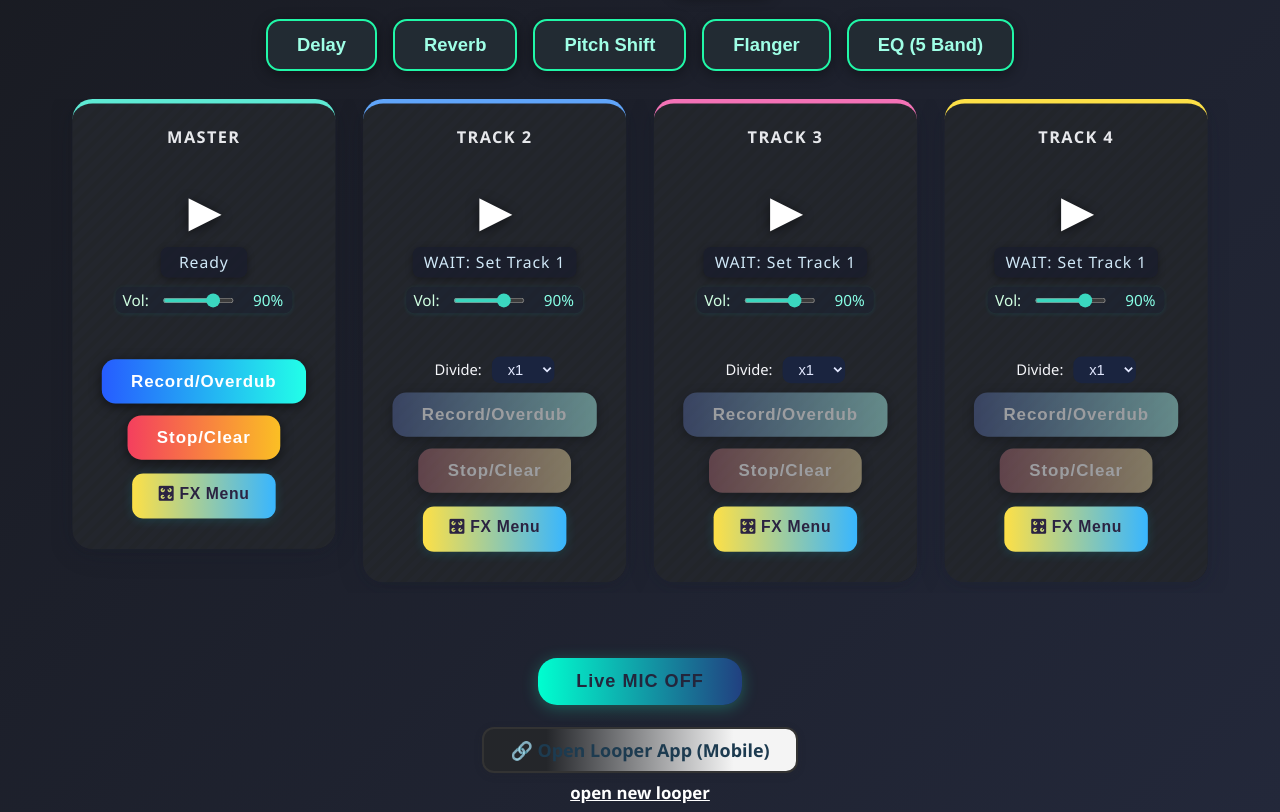
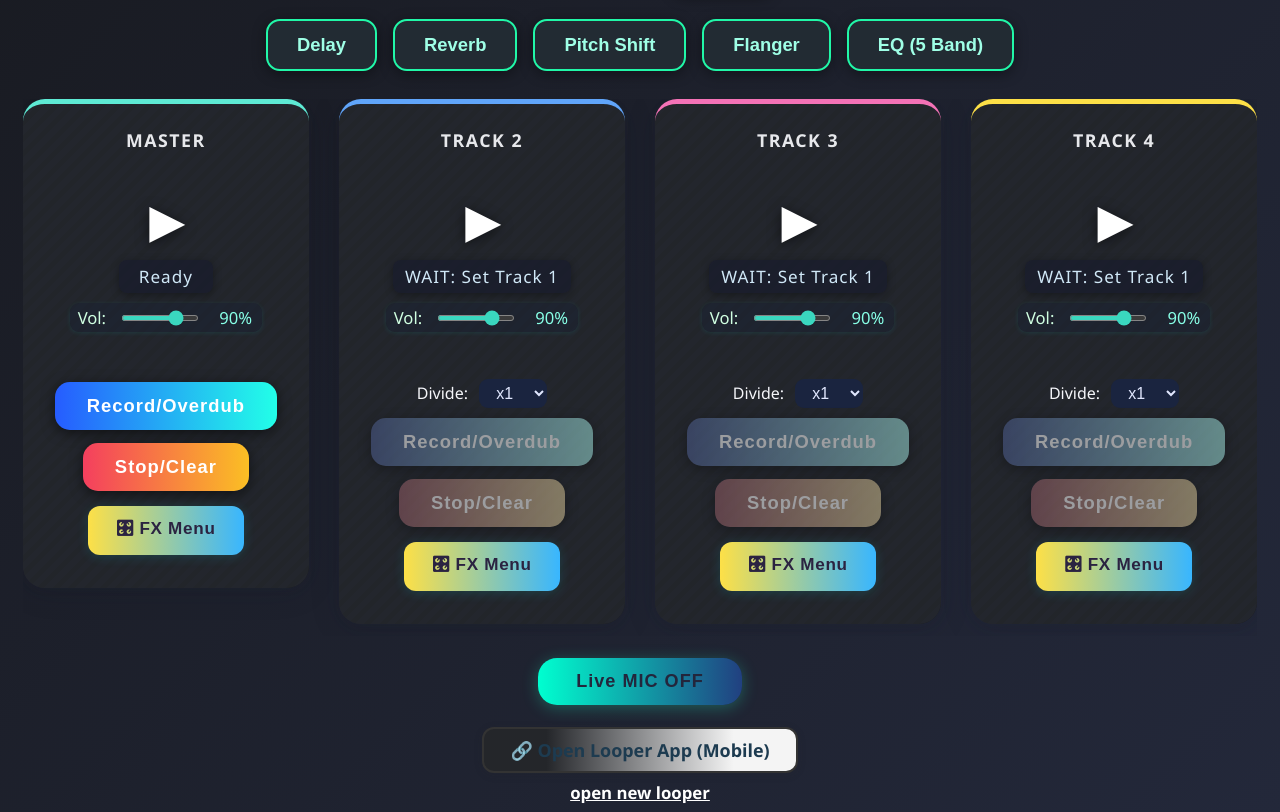
Before and after one commit to Surajmusicproductions/looper-new, a plain HTML site: page index.html in a window 1280 px wide. Shown: the part 67-879 px from the top of the page. Drawn offline with Linux system fonts and the light colour scheme.

Commit message:
Update styles.css

```diff
--- a/styles.css
+++ b/styles.css
@@ -69,17 +69,15 @@ body {
   display: flex;
   flex-direction: row;
   gap: 30px;
-  justify-content: center;
+  justify-content: flex-start;   /* was center → now start, so scroll begins from left */
   align-items: flex-start;
   margin: 26px auto 10px auto;
-  max-width: 1500px;
-
-  /* NEW: fix overlap + allow zoom/scroll */
-  transform: scale(0.92);
-  transform-origin: top center;
-  overflow-x: auto;
+  max-width: none;               /* remove width limit */
+  width: max-content;            /* expands to fit all pedals */
+  overflow-x: auto;              /* horizontal scroll */
   padding-bottom: 12px;
 }
+
 
 .looper-pedal {
   background:
```
